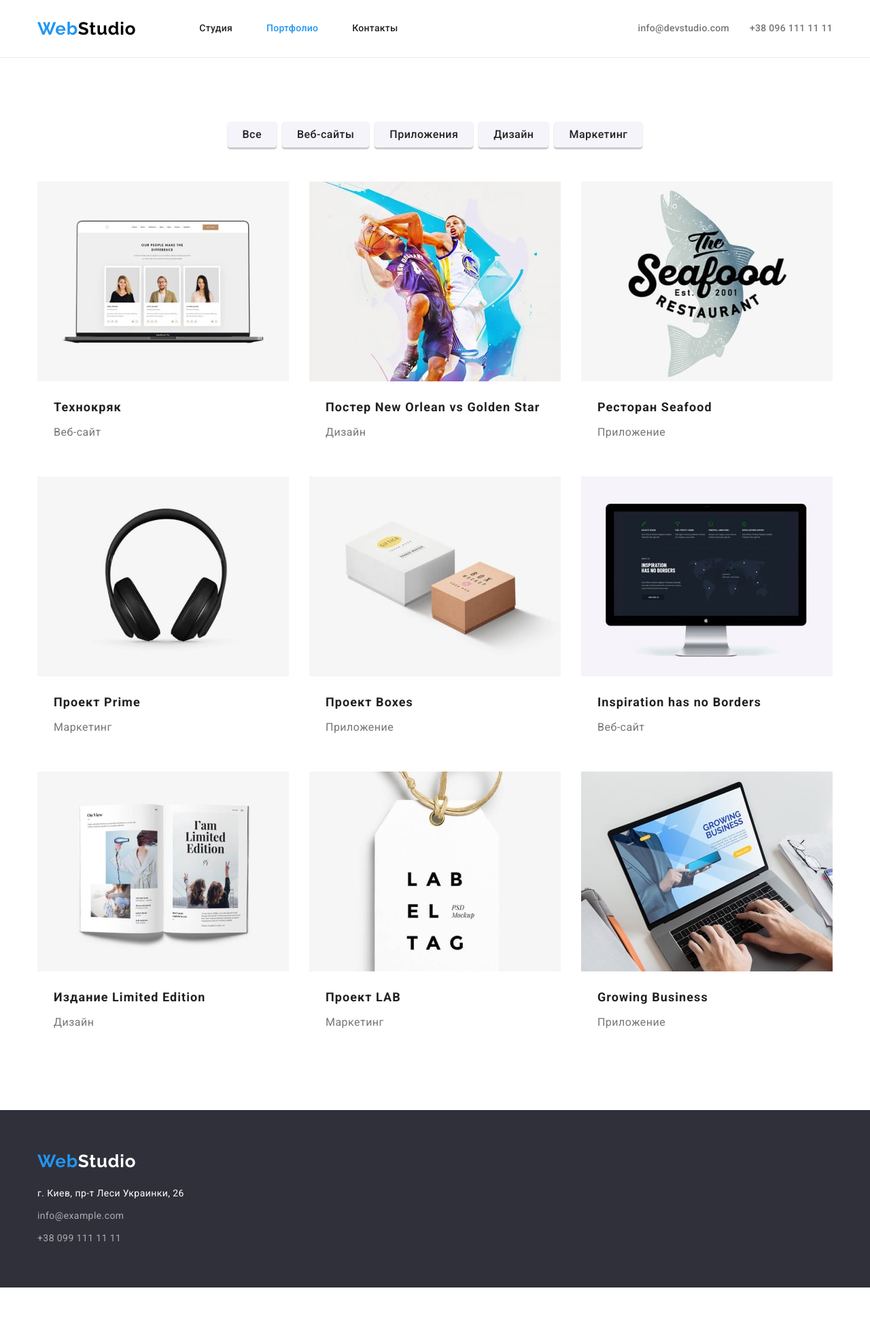
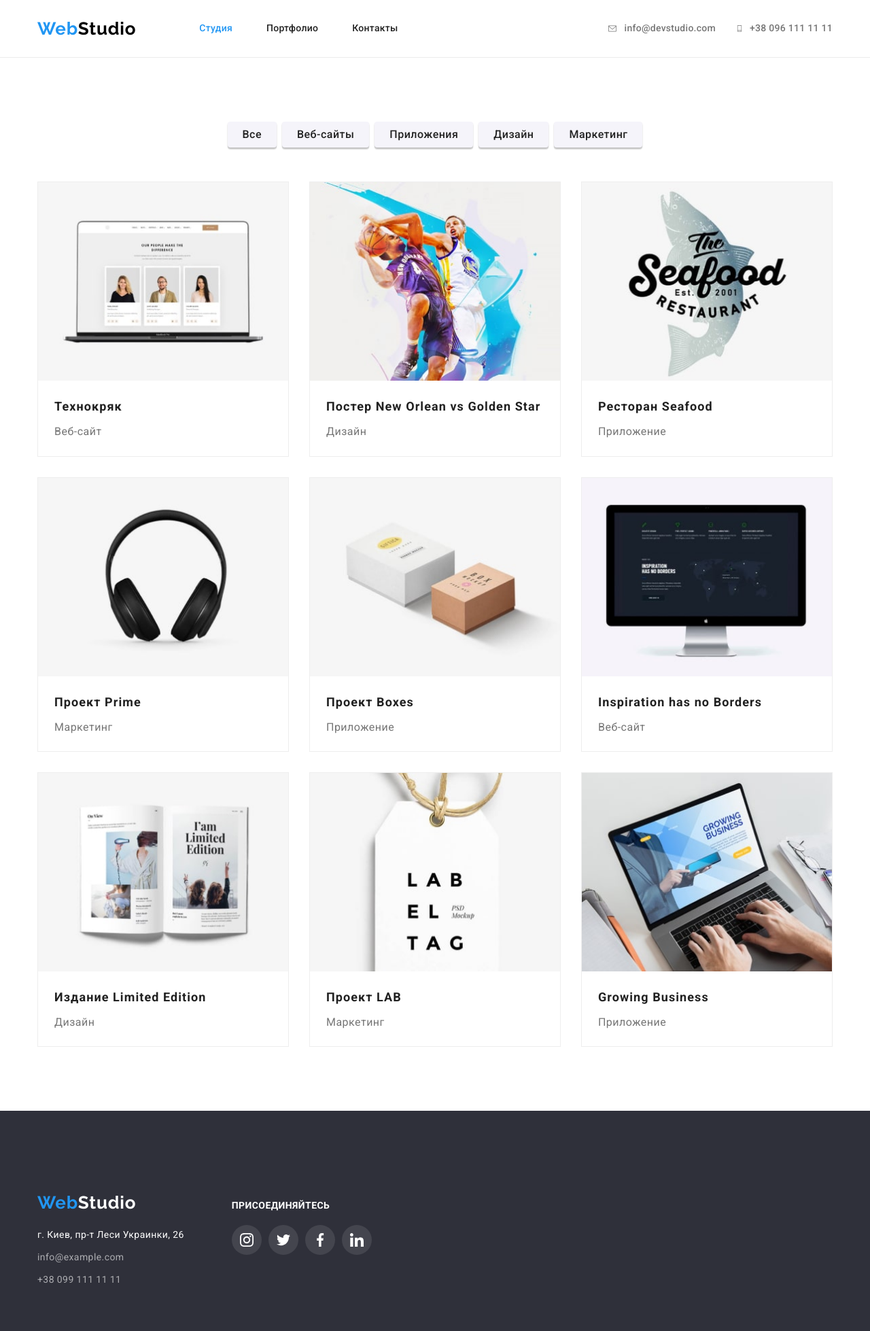
Before and after one commit to Marina0408/hw-4, a plain HTML site: page portfolio.html in a window 1280 px wide. Shown: the whole page at 68% size. Before the commit the page ends 1894 px from the top, so only its background shows below. Drawn offline with nearby package versions, Linux system fonts and the light colour scheme.

Commit message:
hw4 finished

```diff
--- a/css/styles.css
+++ b/css/styles.css
@@ -9,8 +9,6 @@
     --white-color: #FFFFFF;
     --footer-mail-tel: rgba(255, 255, 255, 0.6)
 }
-
-
 
 body {
     font-family: 'Roboto', sans-serif;
@@ -616,6 +614,7 @@ padding-bottom: 94px;
 flex-basis: calc((100% - 90px) / 3);
 margin-left: 30px;
 margin-bottom: 30px;
+border: 1px solid #EEEEEE;
 }
 
 .portfolio-item-title {
@@ -640,3 +639,14 @@ line-height: 1.88;
 letter-spacing: 0.03em;
 color: var(--primary-text-color);
 }
+
+.portfolio-link {
+display: block;
+}
+
+.portfolio-link:hover,
+.portfolio-link:focus {
+box-shadow: 0px 1px 1px rgba(0, 0, 0, 0.12),
+ 0px 4px 4px rgba(0, 0, 0, 0.06),
+  1px 4px 6px rgba(0, 0, 0, 0.16);
+}
--- a/portfolio.html
+++ b/portfolio.html
@@ -18,14 +18,27 @@
            <a href="/" lang="en" class="logo link"><span class="logo-web">Web</span><span class="logo-studio">Studio</span></a>
             <nav>
                     <ul class="header-list list">
-                    <li class="header-item"><a href="./index.html" class="link">Студия</a></li>
-                    <li class="header-item"><a href="./portfolio.html" class="current link">Портфолио</a></li>
+                        <li class="header-item"><a href="./index.html" class="current link">Студия</a></li>
+                        <li class="header-item"><a href="./portfolio.html" class="link">Портфолио</a></li>
                         <li class="header-item"><a href="" class="link">Контакты</a></li>
                     </ul>
             </nav>
             <ul class="contacts-list list">
-                <li class="contacts-item"><a href="mailto:info@devstudio.com" class="header-mail link">info@devstudio.com</a></li>
-                <li class="contacts-item"><a href="tel:+380961111111" class="header-tel link">+38 096 111 11 11</a></li>
+                <li class="contacts-item">
+                    <a href="mailto:info@devstudio.com" class="header-mail link">
+                     <svg class="icon-contacts" width="16px" height="12px">
+                        <use href="./images/symbol-defs!.svg#icon-envelope"></use>
+                     </svg>
+                    info@devstudio.com</a>
+                </li>
+
+                <li class="contacts-item">
+                    <a href="tel:+380961111111" class="header-tel link">
+                    <svg class="icon-contacts" width="10px" height="16px">
+                        <use href="./images/symbol-defs!.svg#icon-Vector"></use>
+                     </svg>
+                    +38 096 111 11 11</a>
+                </li>
             </ul>
        </div>
     </header>
@@ -119,13 +132,53 @@
         </section>
     </main>
     <footer class="footer">
+        <div class="container-wrap">
             <div class="container">
+                <section class="footer-contacts">
                     <a href="/" lang="en" class="logo-footer link"><span class="logo-web">Web</span><span class="logo-studio-footer">Studio</span></a>
                     <address class="contacts">
                         <p class="footer-address">г. Киев, пр-т Леси Украинки, 26 <br/></p>
                         <a href="mailto:info@example.com" class="footer-mail link">info@example.com <br/></a>
                         <a href="tel:+380991111111" class="footer-tel link">+38 099 111 11 11</a>
                     </address>
+                </section>
+                <section class="footer-soc">
+                    <p class="footer-text">присоединяйтесь</p>
+                    <ul class="footer-soc-list list">
+                        <li class="footer-soc-item">
+                            <a href="" class="footer-soc-link">
+                                <svg class="footer-soc-icon" width="20" height="20">
+                                    <use href="./images/symbol-defs!.svg#icon-instagram-2"></use>
+                                </svg>
+                            </a>
+                        </li>
+
+                        <li class="footer-soc-item">
+                            <a href="" class="footer-soc-link">
+                                <svg class="footer-soc-icon" width="20" height="20">
+                                    <use href="./images/symbol-defs!.svg#icon-twitter-1"></use>
+                                </svg>
+                            </a>
+                        </li>
+
+                        <li class="footer-soc-item">
+                            <a href="" class="footer-soc-link">
+                                <svg class="footer-soc-icon" width="20" height="20">
+                                    <use href="./images/symbol-defs!.svg#icon-facebook-1"></use>
+                                </svg>
+                            </a>
+                        </li>
+
+                        <li class="footer-soc-item">
+                            <a href="" class="footer-soc-link">
+                                <svg class="footer-soc-icon" width="20" height="20">
+                                    <use href="./images/symbol-defs!.svg#icon-linkedin-1"></use>
+                                </svg>
+                            </a>
+                        </li>
+                    </ul>
+                </section>
+        </div>
        </div>
     </footer>
 </body>
```
Lines whose indentation alone changed are shown as unchanged.
